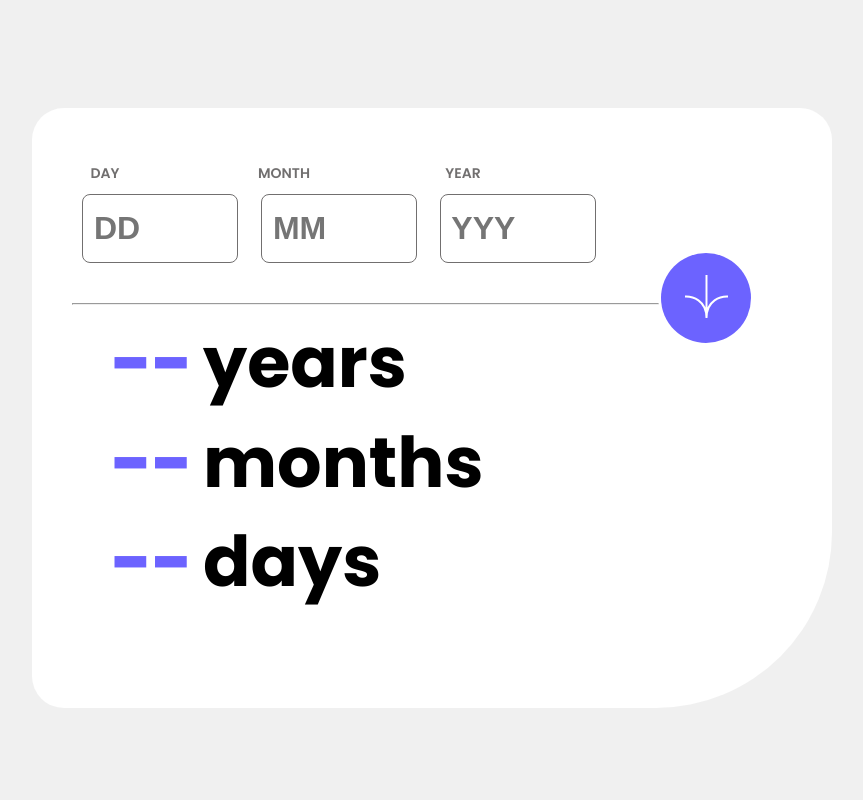
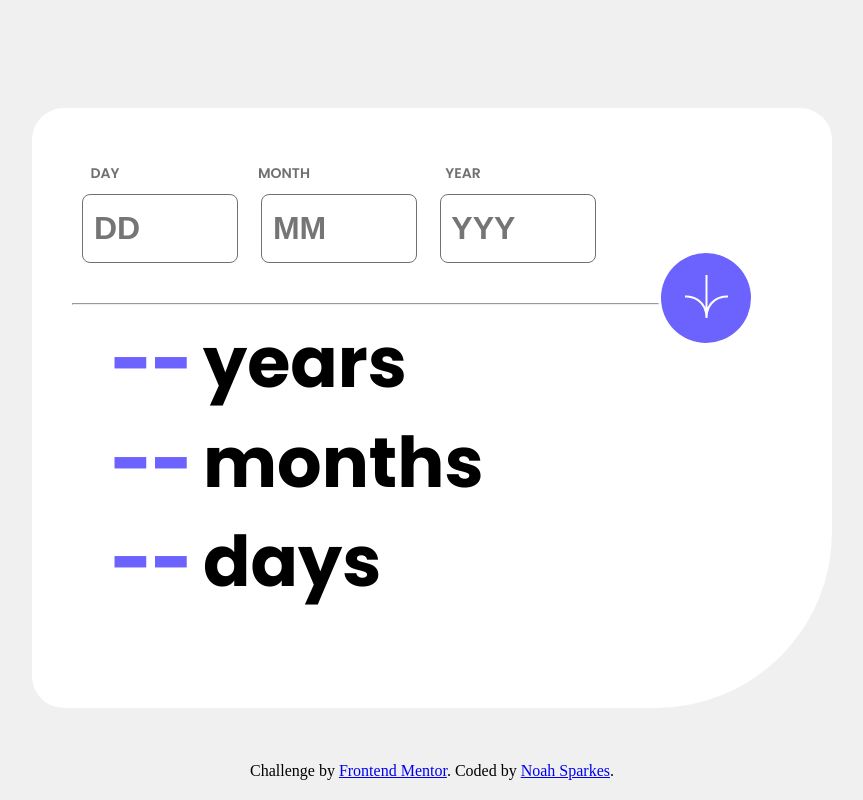
Before and after one commit to Noahsparkes/Age-calculator-app, a plain HTML site: page index.html in a window 1280 px wide. Shown: the whole page, without its empty margins (208-1071 px from the left). Drawn offline with Linux system fonts and the light colour scheme.

Commit message:
final changes.

```diff
--- a/style.css
+++ b/style.css
@@ -135,9 +135,10 @@ background-color: #6c63ff;
     height: 20px; /* Ensure space is reserved for the error message */
 }
 
-
-
-/*
-Todo list:
-- move dd,mm,yyy to the right place a smidge.
-*/
+.attribution {
+    position: absolute;
+    bottom: 0;
+    width: 100%;
+    padding: 20px;
+    text-align: center;
+}
```
Also changed, not shown: index.html (+4 -3 lines).
